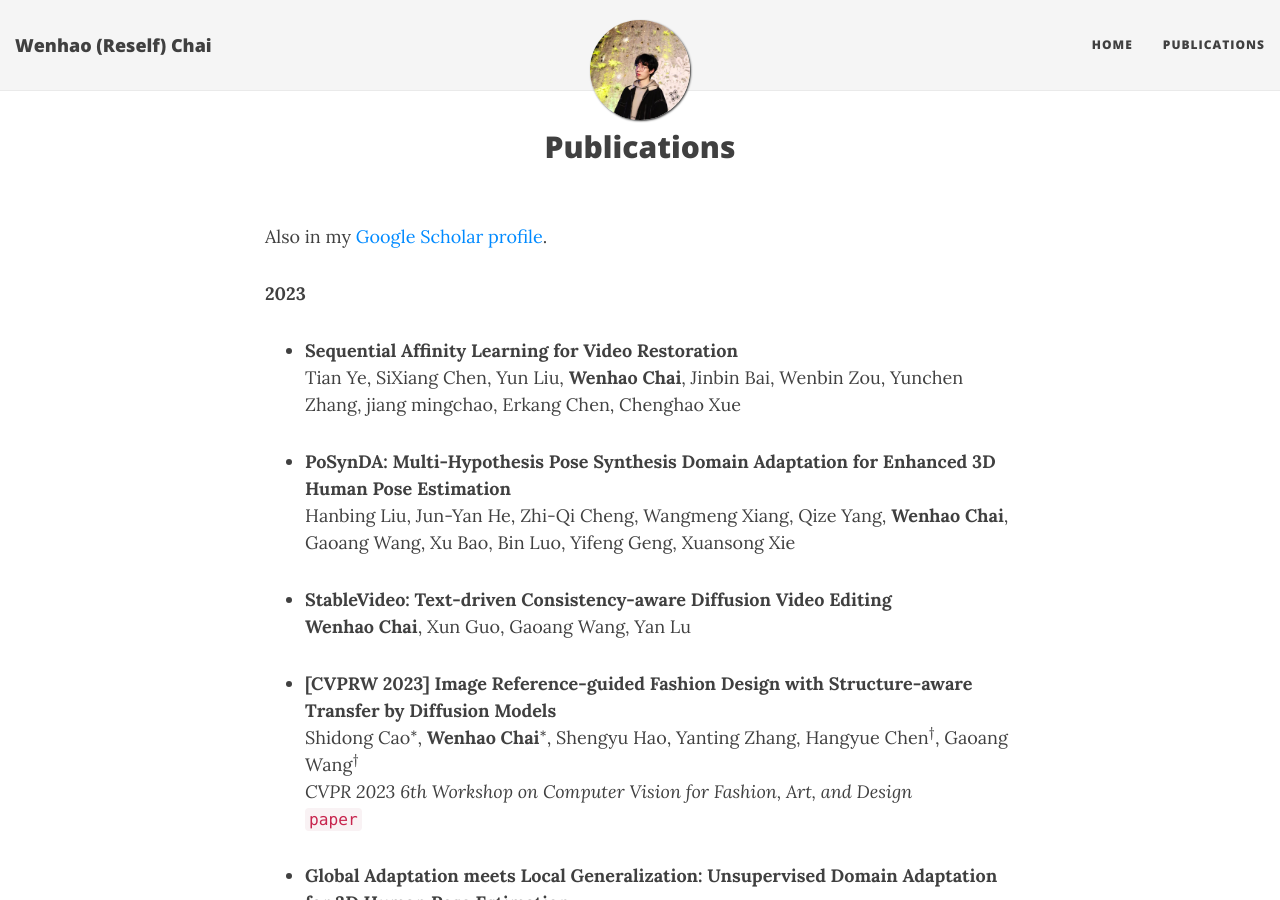
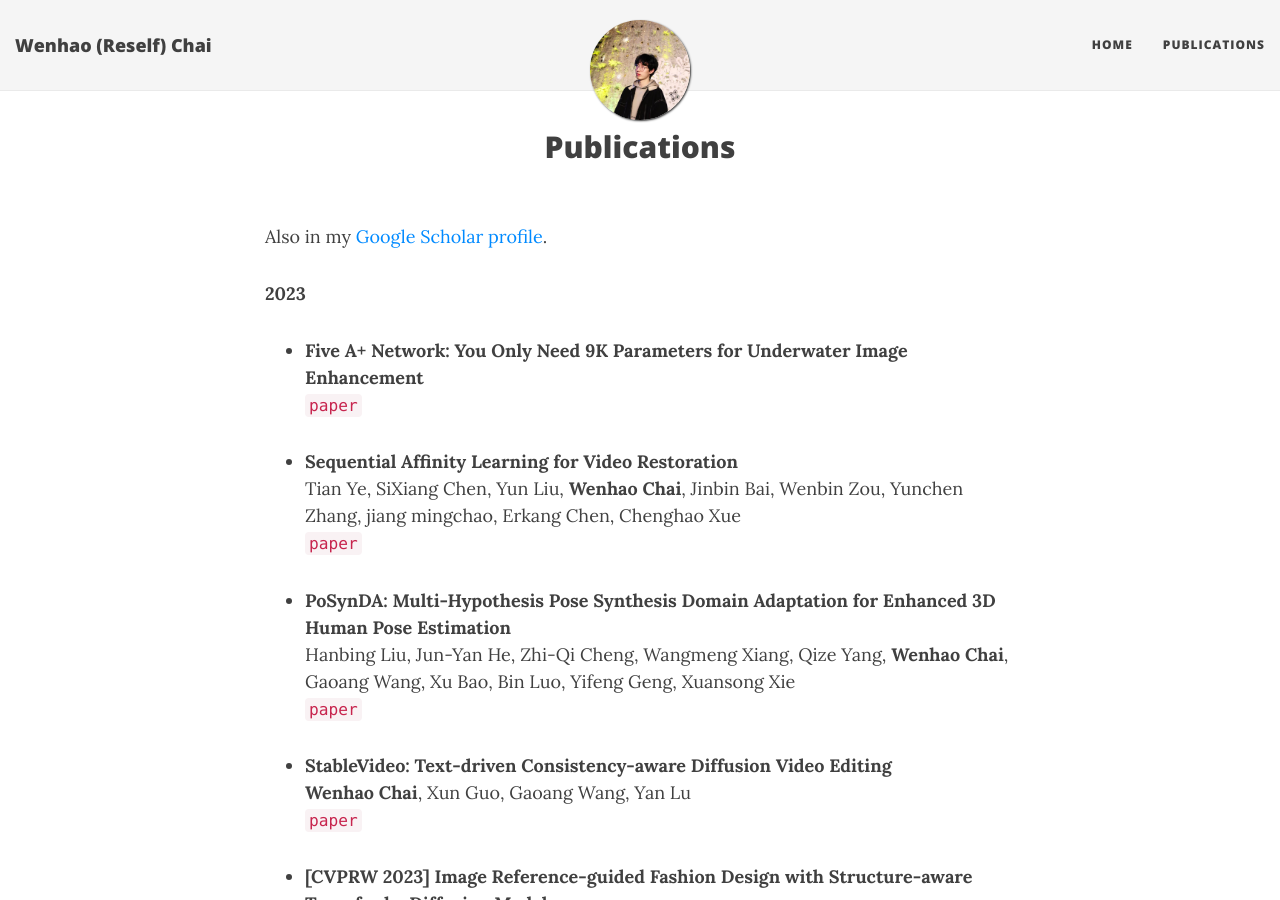
Before and after one commit to hikomal/hikomal.github.io, a Jekyll site: the page built from publications.md, in a window 1280 px wide and 900 px high. Built offline with Jekyll 4.4.1, drawn with Linux system fonts in a browser that asks for light colours; nearby versions of some CDN libraries; formulas are drawn with MathJax 3.

Commit message:
Update publications.md

```diff
--- a/publications.md
+++ b/publications.md
@@ -7,14 +7,20 @@ Also in my <a href="https://scholar.google.com/citations?user=SL--7UMAAAAJ&hl=en
 
 **2023**
 
+- **Five A+ Network: You Only Need 9K Parameters for Underwater Image Enhancement**
+  [`paper`]()
+
 - **Sequential Affinity Learning for Video Restoration**
   Tian Ye, SiXiang Chen, Yun Liu, **Wenhao Chai**, Jinbin Bai, Wenbin Zou, Yunchen Zhang, jiang mingchao, Erkang Chen, Chenghao Xue
+  [`paper`]()
 
 - **PoSynDA: Multi-Hypothesis Pose Synthesis Domain Adaptation for Enhanced 3D Human Pose Estimation**
   Hanbing Liu, Jun-Yan He, Zhi-Qi Cheng, Wangmeng Xiang, Qize Yang, **Wenhao Chai**, Gaoang Wang, Xu Bao, Bin Luo, Yifeng Geng, Xuansong Xie
+  [`paper`]()
 
 - **StableVideo: Text-driven Consistency-aware Diffusion Video Editing**
   **Wenhao Chai**, Xun Guo, Gaoang Wang, Yan Lu
+  [`paper`]()
 
 - **[CVPRW 2023] Image Reference-guided Fashion Design with Structure-aware Transfer by Diffusion Models**
   Shidong Cao$$^*$$, **Wenhao Chai**$$^*$$, Shengyu Hao, Yanting Zhang, Hangyue Chen$^\dagger$, Gaoang Wang$^\dagger$
```
